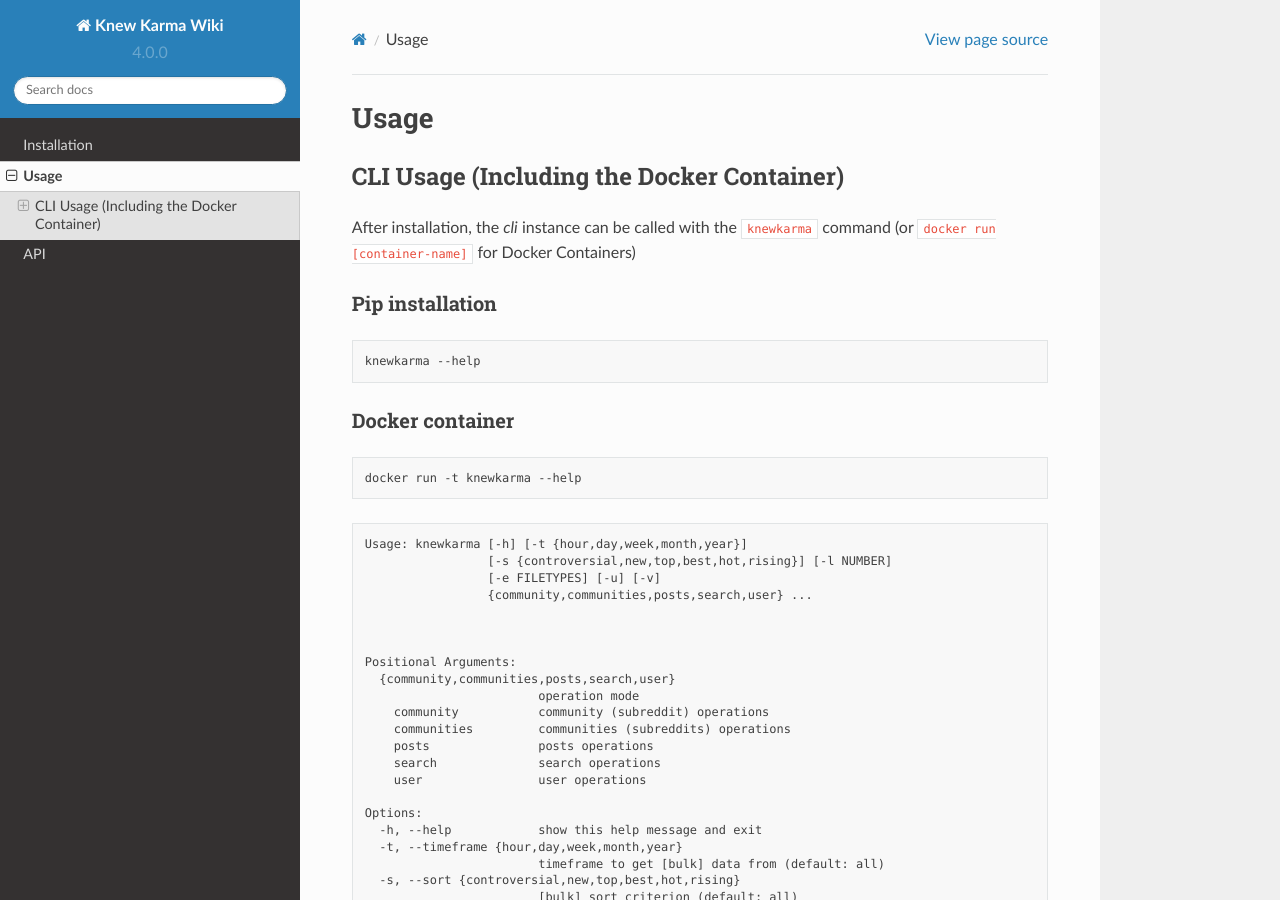
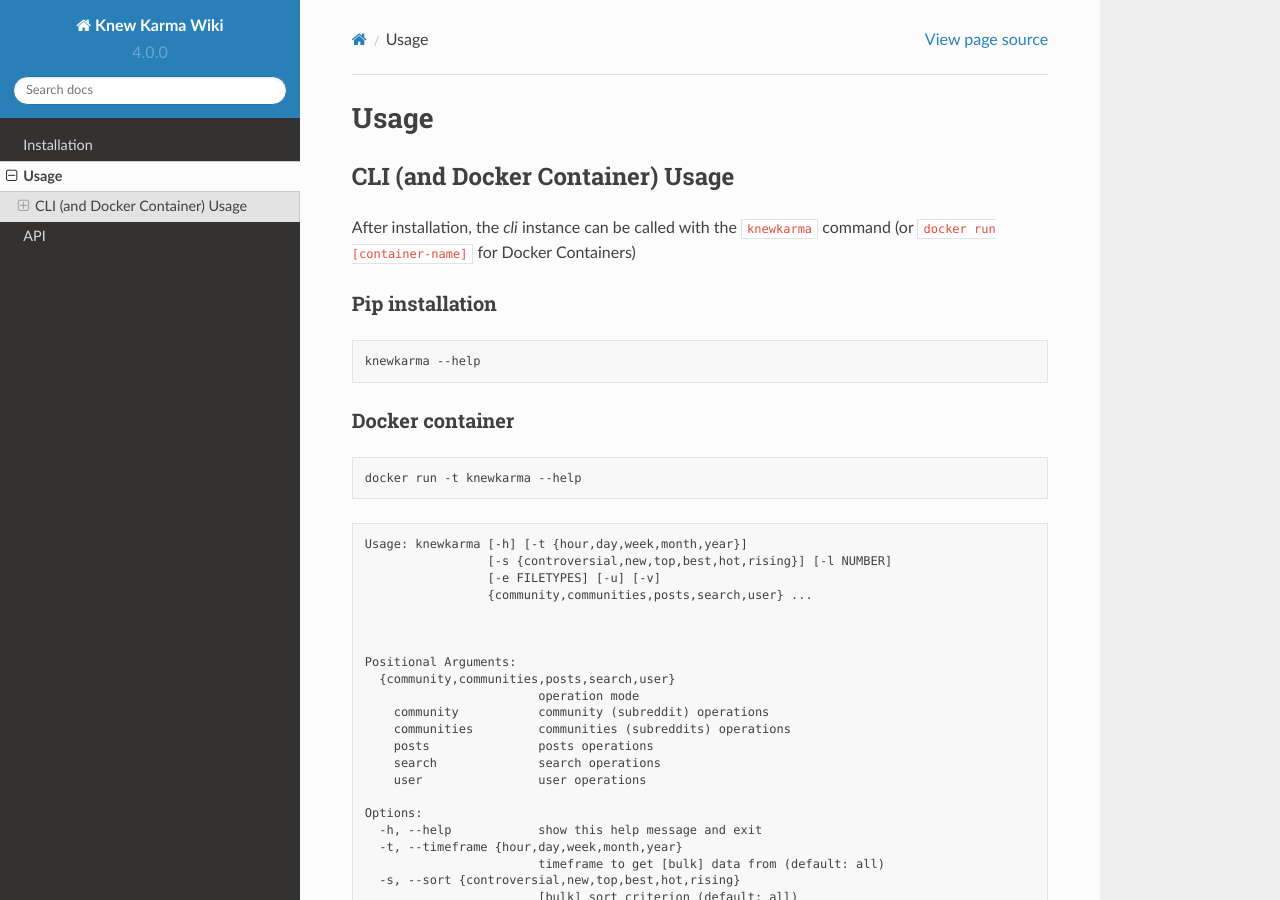
Before and after one commit to rly0nheart/knewkarma-wiki, a Sphinx documentation site: the page built from docs/source/usage.md, in a window 1280 px wide and 900 px high. Built offline with Sphinx 7.4.7 and the Read the Docs theme 2.0.0, drawn with Linux system fonts in a browser that asks for light colours.

Commit message:
Update usage.md

```diff
--- a/docs/source/usage.md
+++ b/docs/source/usage.md
@@ -1,5 +1,5 @@
 # Usage
-## CLI Usage (Including the Docker Container)
+## CLI (and Docker Container) Usage
 
 After installation, the *cli* instance can be called with the `knewkarma` command (or `docker run [container-name]` for
 Docker Containers)
```
